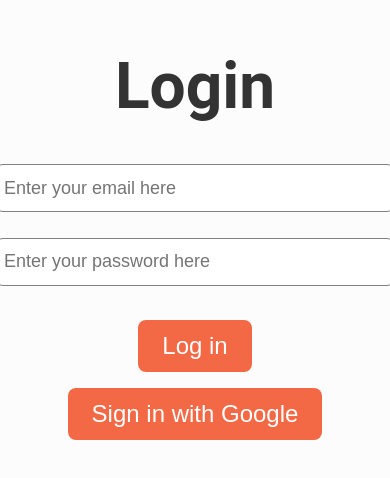
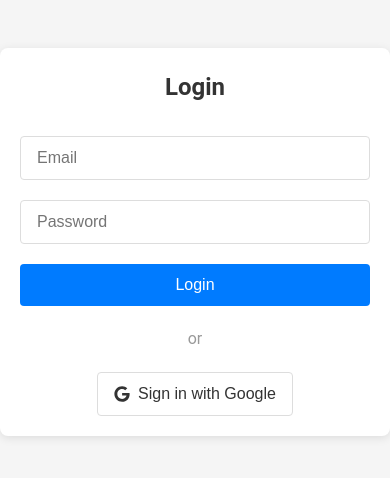
Before and after one commit to visheshraghuvanshi/excellence-study, a React (Vite) app: page /login in a window 390 px wide. Shown: the part 180-658 px from the top of the page. Built offline with nearby package versions, Linux system fonts and the light colour scheme; no server answers.

Commit message:
Update Login Page and Made it Responsive

```diff
--- a/package.json
+++ b/package.json
@@ -16,6 +16,7 @@
     "react": "^18.2.0",
     "react-dom": "^18.2.0",
     "react-firebase-hooks": "^5.1.1",
+    "react-icons": "^5.0.1",
     "react-router-dom": "^6.22.3"
   },
   "devDependencies": {
--- a/src/components/Login/Login.css
+++ b/src/components/Login/Login.css
@@ -1,28 +1,112 @@
-/* Unique style for each button */
-
-.features-section {
-  margin-bottom: 2rem;
+.login-container {
+  display: flex;
+  justify-content: center;
+  align-items: center;
+  height: 100vh;
+  background-color: #f5f5f5;
 }
 
-.features-section h2 {
+.login-card {
+  background-color: #ffffff;
+  border-radius: 8px;
+  box-shadow: 0 2px 10px rgba(0, 0, 0, 0.1);
+  padding: 40px;
+  max-width: 400px;
+  width: 100%;
+}
+
+.login-title {
   text-align: center;
-  margin-bottom: 2rem;
-  font-size: 2rem;
+  margin-bottom: 30px;
+  color: #333333;
+}
+
+.login-form {
+  display: flex;
+  flex-direction: column;
+}
+
+.form-group {
+  margin-bottom: 20px;
+}
+
+.form-input {
+  padding: 12px 16px;
+  border: 1px solid #dddddd;
+  border-radius: 4px;
+  font-size: 16px;
+  width: 100%;
+}
+
+.login-button {
+  background-color: #007bff;
+  color: #ffffff;
+  border: none;
+  padding: 12px 16px;
+  font-size: 16px;
+  border-radius: 4px;
+  cursor: pointer;
+  transition: background-color 0.3s ease;
+}
+
+.login-button:hover {
+  background-color: #0056b3;
+}
+
+.separator {
+  text-align: center;
+  margin: 20px 0;
+  color: #999999;
+}
+
+.google-sign-in {
+  background-color: #ffffff;
+  color: #333333;
+  border: 1px solid #dddddd;
+  padding: 12px 16px;
+  font-size: 16px;
+  border-radius: 4px;
+  cursor: pointer;
+  display: flex;
+  align-items: center;
+  justify-content: center;
+  transition: background-color 0.3s ease;
+}
+
+.google-sign-in:hover {
+  background-color: #f5f5f5;
+}
+
+.google-sign-in svg {
+  margin-right: 8px;
+}
+
+@media (max-width: 480px) {
+  .login-card {
+    padding: 20px;
+  }
+}
+
+/* Existing CSS for the Explore section */
+.features-section {
+  padding: 40px 0;
+  text-align: center;
 }
 
 .feature-cards {
   display: flex;
-  justify-content: space-around;
+  justify-content: center;
   flex-wrap: wrap;
+  gap: 40px;
 }
 
 .feature-card {
+  background-color: #ffffff;
+  border-radius: 8px;
+  box-shadow: 0 2px 10px rgba(0, 0, 0, 0.1);
+  padding: 20px;
+  max-width: 300px;
   text-align: center;
-  max-width: 300px;
-  margin-bottom: 2rem;
-  padding: 1rem;
-  box-shadow: 0 2px 5px rgba(0, 0, 0, 0.1);
-  border-radius: 5px;
   transition: transform 0.3s ease;
 }
 
@@ -31,95 +115,15 @@
 }
 
 .feature-card img {
-  width: 64px;
-  height: 64px;
-  margin-bottom: 1rem;
+  max-width: 80px;
+  margin-bottom: 20px;
 }
 
 .feature-card h3 {
-  font-size: 1.5rem;
-  margin-bottom: 0.5rem;
+  font-size: 24px;
+  margin-bottom: 10px;
 }
 
-@media (max-width: 768px) {
-  .feature-cards {
-    flex-direction: column;
-    align-items: center;
-  }
+.feature-card p {
+  color: #666666;
 }
-
-/* sign-in-form.css */
-.mainContainer {
-  flex-direction: column;
-  display: flex;
-  align-items: center;
-  justify-content: center;
-  height: 100vh;
-}
-
-.titleContainer {
-  display: flex;
-  flex-direction: column;
-  font-size: 64px;
-  font-weight: bolder;
-  align-items: center;
-  justify-content: center;
-}
-
-.resultContainer,
-.historyItem {
-  flex-direction: row;
-  display: flex;
-  width: 400px;
-  align-items: center;
-  justify-content: space-between;
-}
-
-.historyContainer {
-  flex-direction: column;
-  display: flex;
-  height: 200px;
-  align-items: center;
-  flex-grow: 5;
-  justify-content: flex-start;
-}
-
-.buttonContainer {
-  display: flex;
-  flex-direction: column;
-  align-items: center;
-  justify-content: center;
-  height: 260px;
-}
-
-.inputContainer {
-  display: flex;
-  flex-direction: column;
-  align-items: flex-start;
-  justify-content: center;
-}
-
-.inputContainer > .errorLabel {
-  color: red;
-  font-size: 12px;
-}
-
-.inputBox {
-  height: 48px;
-  width: 400px;
-  font-size: large;
-  border-radius: 8px;
-  border: 1px solid grey;
-  padding-left: 8px;
-}
-
-input[type='button'] {
-  border: none;
-  background: rgb(243, 105, 70);
-  color: white;
-  padding: 12px 24px;
-  margin: 8px;
-  font-size: 24px;
-  border-radius: 8px;
-  cursor: pointer;
-}
--- a/src/components/Login/Login.jsx
+++ b/src/components/Login/Login.jsx
@@ -1,18 +1,19 @@
-import {Link} from "react-router-dom";
+import { useState } from 'react';
+import { FaGoogle } from 'react-icons/fa';
+import './Login.css';
+import { Link } from "react-router-dom";
 import firebase from "firebase/compat/app";
-import {initializeApp} from "firebase/app";
-import {getAuth, signInWithPopup} from "firebase/auth";
+import { initializeApp } from "firebase/app";
+import { getAuth, signInWithPopup } from "firebase/auth";
 import "firebase/compat/firestore";
 import "firebase/compat/auth";
 import "firebase/compat/analytics";
-import "./Login.css";
 import Course from "../../assets/courses.png";
 import Article from "../../assets/article.png";
 import Video from "../../assets/video.png";
 import Navbar from "../Navbar/Navbar";
 import Footer from "../Footer/Footer";
-
-import {useAuthState} from "react-firebase-hooks/auth";
+import { useAuthState } from "react-firebase-hooks/auth";
 
 const firebaseConfig = {
     apiKey: import.meta.env.VITE_APP_API_KEY,
@@ -30,72 +31,65 @@ const auth = getAuth(app);
 function Explore() {
     return (
         <>
-            <Navbar/>
+            <Navbar />
             <section className="features-section login-container">
                 <div className="feature-cards">
-                    <Link to="/articles"
-                        style={
-                            {
+                    <Link
+                        to="/articles"
+                        style={{
                             color: "inherit",
                             textDecoration: "inherit"
-                            }
-                    }>
+                        }}
+                    >
                         <div className="feature-card">
-                            <img src={Article}
-                                alt="Article Icon"/>
+                            <img src={Article} alt="Article Icon" />
                             <h3>Articles</h3>
                             <p>
-                                Access a vast library of educational articles written by
-                                                experts.
+                                Access a vast library of educational articles written by experts.
                             </p>
                         </div>
                     </Link>
-                    <Link to="/courses"
-                        style={
-                            {
+                    <Link
+                        to="/courses"
+                        style={{
                             color: "inherit",
                             textDecoration: "inherit"
-                            }
-                    }>
+                        }}
+                    >
                         <div className="feature-card">
-                            <img src={Course}
-                                alt="Course Icon"/>
+                            <img src={Course} alt="Course Icon" />
                             <h3>Courses</h3>
                             <p>
-                                Enroll in our comprehensive online courses and learn at your own
-                                                pace.
+                                Enroll in our comprehensive online courses and learn at your own pace.
                             </p>
                         </div>
                     </Link>
-                    <Link to="/videos"
-                        style={
-                            {
+                    <Link
+                        to="/videos"
+                        style={{
                             color: "inherit",
                             textDecoration: "inherit"
-                            }
-                    }>
+                        }}
+                    >
                         <div className="feature-card">
-                            <img src={Video}
-                                alt="Video Icon"/>
+                            <img src={Video} alt="Video Icon" />
                             <h3>Videos</h3>
                             <p>Explore our collection of engaging educational videos.</p>
                         </div>
                     </Link>
                 </div>
             </section>
-            <Footer/>
+            <Footer />
         </>
     );
 }
 
-export default function Login() {
+function Login() {
     const [user] = useAuthState(auth);
 
     return (
         <div>
-            <section>{
-                user ? <Explore/>: <SignIn/>
-            }</section>
+            <section>{user ? <Explore /> : <SignIn />}</section>
         </div>
     );
 }
@@ -103,42 +97,68 @@ export default function Login() {
 function SignIn() {
     const signInWithGoogle = () => {
         const provider = new firebase.auth.GoogleAuthProvider();
-        signInWithPopup(auth, provider); // Assuming you have signInWithPopup function
+        signInWithPopup(auth, provider);
     };
 
+    const [email, setEmail] = useState('');
+    const [password, setPassword] = useState('');
+
+    const handleEmailChange = (e) => {
+        setEmail(e.target.value);
+    };
+
+    const handlePasswordChange = (e) => {
+        setPassword(e.target.value);
+    };
+
+    const handleSubmit = (e) => {
+        e.preventDefault();
+        // Handle login logic here
+        console.log('Email:', email);
+        console.log('Password:', password);
+    };
 
     return (
-        <div className={'mainContainer'}>
-      <div className={'titleContainer'}>
-        <div>Login</div>
-      </div>
-      <br />
-      <div className={'inputContainer'}>
+        <div className="login-container">
+            <div className="login-card">
+                <h2 className="login-title">Login</h2>
+                <form onSubmit={handleSubmit} className="login-form">
+                    <div className="form-group">
                         <input
-          placeholder="Enter your email here"
-          className={'inputBox'}
+                            type="email"
+                            placeholder="Email"
+                            value={email}
+                            onChange={handleEmailChange}
+                            required
+                            className="form-input"
                         />
                     </div>
-      <br />
-      <div className={'inputContainer'}>
+                    <div className="form-group">
                         <input
-          placeholder="Enter your password here"
-          className={'inputBox'}
                             type="password"
+                            placeholder="Password"
+                            value={password}
+                            onChange={handlePasswordChange}
+                            required
+                            className="form-input"
                         />
                     </div>
-      <br />
-      <div className={'inputContainer'}>
-        <input className={'inputButton'} type="button" value={'Log in'} />
-      </div>
-      <div className={'inputContainer'}>
-        <input className={'inputButton'} type="button" onClick={signInWithGoogle} value={'Sign in with Google'} />
+                    <button type="submit" className="login-button">
+                        Login
+                    </button>
+                </form>
+                <div className="separator">or</div>
+                <center><button
+                    type="button"
+                    onClick={signInWithGoogle}
+                    className="google-sign-in"
+                >
+                    <FaGoogle />
+                    Sign in with Google
+                </button></center>
             </div>
         </div>
     );
 }
 
-{/* <button className="google-sign-in"
-                onClick={signInWithGoogle}>
-                Sign in with Google
-            </button> */}
+export default Login;
```
Also changed, not shown: 1 other file (tests, documents, lock files or other folders). Lines whose indentation alone changed are shown as unchanged.
